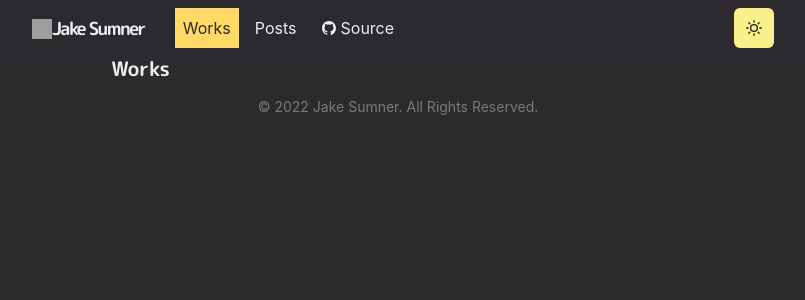
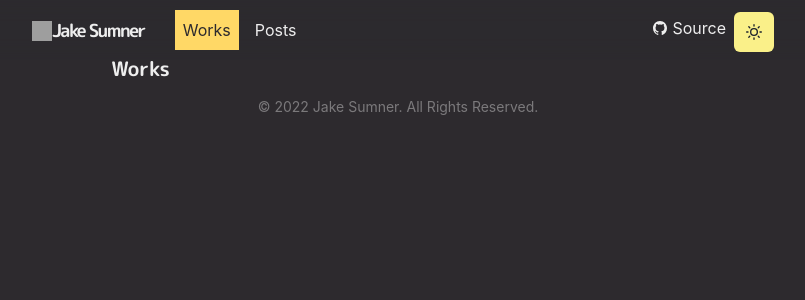
Before and after one commit to jakezion/nextjs-website, a Next.js app: page /works in a window 1280 px wide. Shown: the top 300 px of the page, without its empty margins (242-1047 px from the left). Built offline with nearby package versions, Linux system fonts and the light colour scheme; grey boxes are pictures that could not be loaded.

Commit message:
navbar orientation

```diff
--- a/components/navbar.js
+++ b/components/navbar.js
@@ -77,6 +77,10 @@ const Navbar = props => {
           <LinkItem href="/posts" path={path}>
             Posts
           </LinkItem>
+
+        </Stack>
+
+        <Box flex={1} align="right">
           <LinkItem
               _target="_blank"
               href="https://github.com/jakezion/visualiser"
@@ -89,9 +93,6 @@ const Navbar = props => {
             <IoLogoGithub />
             Source
           </LinkItem>
-        </Stack>
-
-        <Box flex={1} align="right">
           <ThemeToggleButton />
 
           <Box ml={2} display={{ base: 'inline-block', md: 'none' }}>
```
Lines whose indentation alone changed are shown as unchanged.
